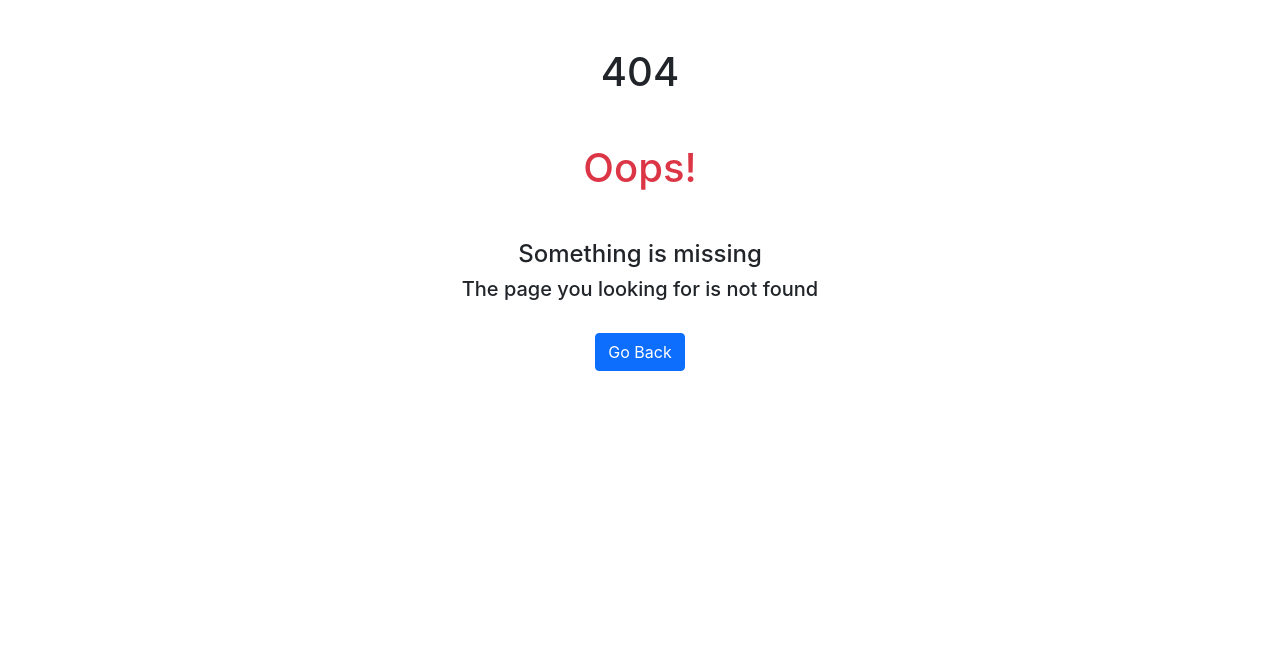
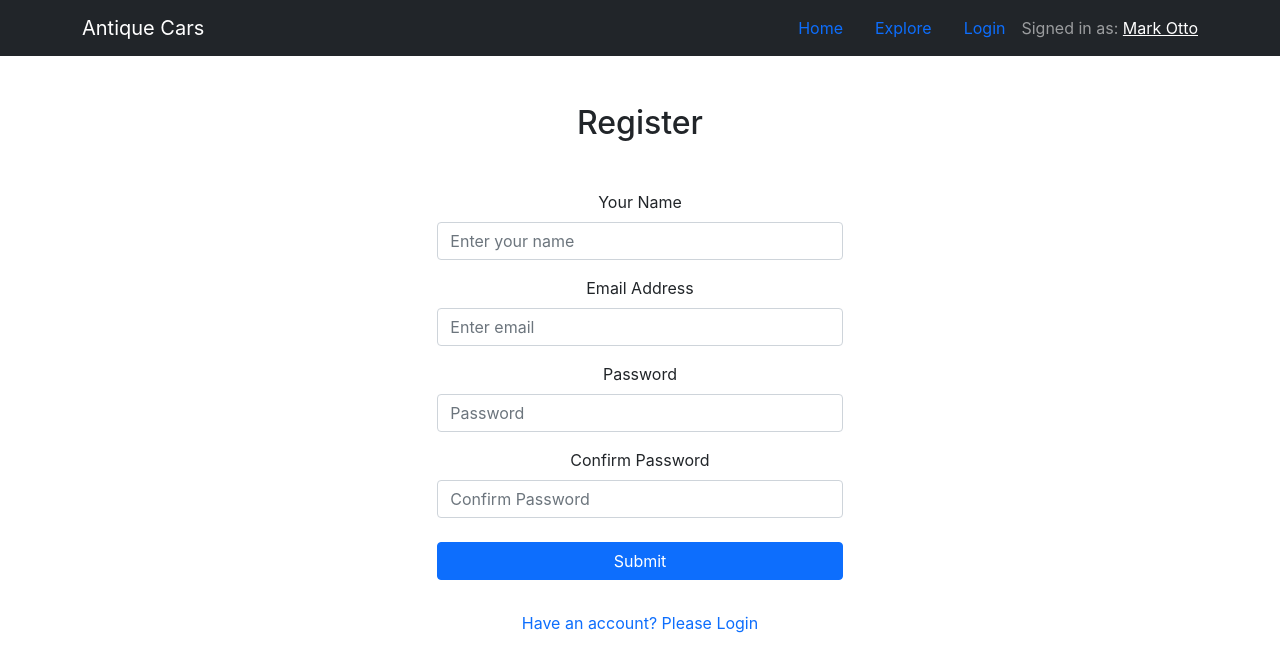
Before and after one commit to rezbd/antique-cars-client-side, a React (Create React App) app: page /register in a window 1280 px wide. Before the commit this address had no page. Shown: the top 672 px of the page. Built offline with nearby package versions, Linux system fonts and the light colour scheme.

Commit message:
designed upto login and register page

```diff
--- a/package.json
+++ b/package.json
@@ -7,6 +7,7 @@
     "@testing-library/react": "^11.1.0",
     "@testing-library/user-event": "^12.1.10",
     "bootstrap": "^5.1.3",
+    "firebase": "^9.4.0",
     "react": "^17.0.2",
     "react-bootstrap": "^2.0.2",
     "react-dom": "^17.0.2",
--- a/src/App.js
+++ b/src/App.js
@@ -8,11 +8,15 @@ import {
 import Explore from './Pages/Explore/Explore';
 import Error from './Pages/Error/Error';
 import Booking from './Pages/Booking/Booking/Booking';
+import Login from './Pages/Login/Login/Login';
+import Header from './Pages/Shared/Header/Header';
+import Register from './Pages/Login/Register/Register';
 
 function App() {
   return (
     <div className="App">
       <Router>
+        <Header></Header>
         <Switch>
           <Route exact path="/">
             <Home></Home>
@@ -22,6 +26,12 @@ function App() {
           </Route>
           <Route path="/explore">
             <Explore></Explore>
+          </Route>
+          <Route path="/login">
+            <Login></Login>
+          </Route>
+          <Route path="/register">
+            <Register></Register>
           </Route>
           <Route path="/booking/:serviceId">
             <Booking></Booking>
--- a/src/Pages/Home/Home/Home.js
+++ b/src/Pages/Home/Home/Home.js
@@ -4,7 +4,7 @@ import Services from '../Services/Services';
 
 const Home = () => {
     return (
-        <div>
+        <div id="home">
             <Banner></Banner>
             <Services></Services>
         </div>
--- /dev/null
+++ b/src/Pages/Login/Login/Login.js
@@ -0,0 +1,33 @@
+import React from 'react';
+import { Form, Button } from 'react-bootstrap';
+import { NavLink } from 'react-router-dom';
+
+const Login = () => {
+    return (
+        <div className="row px-2">
+            <div className="col-12 col-md-4 mx-auto">
+                <h2 className="my-5">Please Login</h2>
+                <Form>
+                    <Form.Group className="mb-3" controlId="formBasicEmail">
+                        <Form.Label>Email address</Form.Label>
+                        <Form.Control type="email" placeholder="Enter email" />
+                    </Form.Group>
+
+                    <Form.Group className="mb-3" controlId="formBasicPassword">
+                        <Form.Label>Password</Form.Label>
+                        <Form.Control type="password" placeholder="Password" />
+                    </Form.Group>
+                    <Button className="w-100 d-block my-4" variant="primary" type="submit">
+                        Submit
+                    </Button>
+                    <NavLink
+                        to="/register">
+                        <Button style={{ textDecoration: 'none' }} variant="link">Need an account? Please Register</Button>
+                    </NavLink>
+                </Form>
+            </div>
+        </div>
+    );
+};
+
+export default Login;
--- /dev/null
+++ b/src/Pages/Login/Register/Register.js
@@ -0,0 +1,41 @@
+import React from 'react';
+import { Form, Button } from 'react-bootstrap';
+import { NavLink } from 'react-router-dom';
+
+const Register = () => {
+    return (
+        <div className="row px-2">
+            <div className="col-12 col-md-4 mx-auto">
+                <h2 className="my-5">Register</h2>
+                <Form>
+                    <Form.Group className="mb-3">
+                        <Form.Label>Your Name</Form.Label>
+                        <Form.Control type="email" placeholder="Enter your name" />
+                    </Form.Group>
+                    <Form.Group className="mb-3" controlId="formBasicEmail">
+                        <Form.Label>Email Address</Form.Label>
+                        <Form.Control type="email" placeholder="Enter email" />
+                    </Form.Group>
+
+                    <Form.Group className="mb-3" controlId="formBasicPassword">
+                        <Form.Label>Password</Form.Label>
+                        <Form.Control type="password" placeholder="Password" />
+                    </Form.Group>
+                    <Form.Group className="mb-3">
+                        <Form.Label>Confirm Password</Form.Label>
+                        <Form.Control type="password" placeholder="Confirm Password" />
+                    </Form.Group>
+                    <Button className="w-100 d-block my-4" variant="primary" type="submit">
+                        Submit
+                    </Button>
+                    <NavLink
+                        to="/login">
+                        <Button style={{ textDecoration: 'none' }} variant="link">Have an account? Please Login</Button>
+                    </NavLink>
+                </Form>
+            </div>
+        </div>
+    );
+};
+
+export default Register;
--- /dev/null
+++ b/src/Pages/Shared/Header/Header.css
@@ -0,0 +1,4 @@
+/* .top-header{
+    position: -webkit-sticky;
+    position: sticky;
+} */
--- /dev/null
+++ b/src/Pages/Shared/Header/Header.js
@@ -0,0 +1,29 @@
+import React from 'react';
+import { Container, Nav, Navbar } from 'react-bootstrap';
+import { Link } from 'react-router-dom';
+import './Header.css';
+
+const Header = () => {
+    return (
+        <div className="top-header">
+            <>
+                <Navbar bg="dark" variant="dark" sticky="top" collapseOnSelect expand="lg">
+                    <Container>
+                        <Navbar.Brand href="#home">Antique Cars</Navbar.Brand>
+                        <Navbar.Toggle />
+                        <Navbar.Collapse className="justify-content-end">
+                            <Nav.Link as={Link} to="/home">Home</Nav.Link>
+                            <Nav.Link as={Link} to="/explore">Explore</Nav.Link>
+                            <Nav.Link as={Link} to="/login">Login</Nav.Link>
+                            <Navbar.Text>
+                                Signed in as: <a href="#login">Mark Otto</a>
+                            </Navbar.Text>
+                        </Navbar.Collapse>
+                    </Container>
+                </Navbar>
+            </>
+        </div>
+    );
+};
+
+export default Header;
```
Also changed, not shown: src/Pages/Login/Firebase/firebase.config.js (added, +10 -0 lines), src/Pages/Login/Firebase/firebase.init.js (added, +8 -0 lines), src/hooks/useAuth.js (added), src/hooks/useFirebase.js (added), 2 other files (tests, documents, lock files or other folders).
